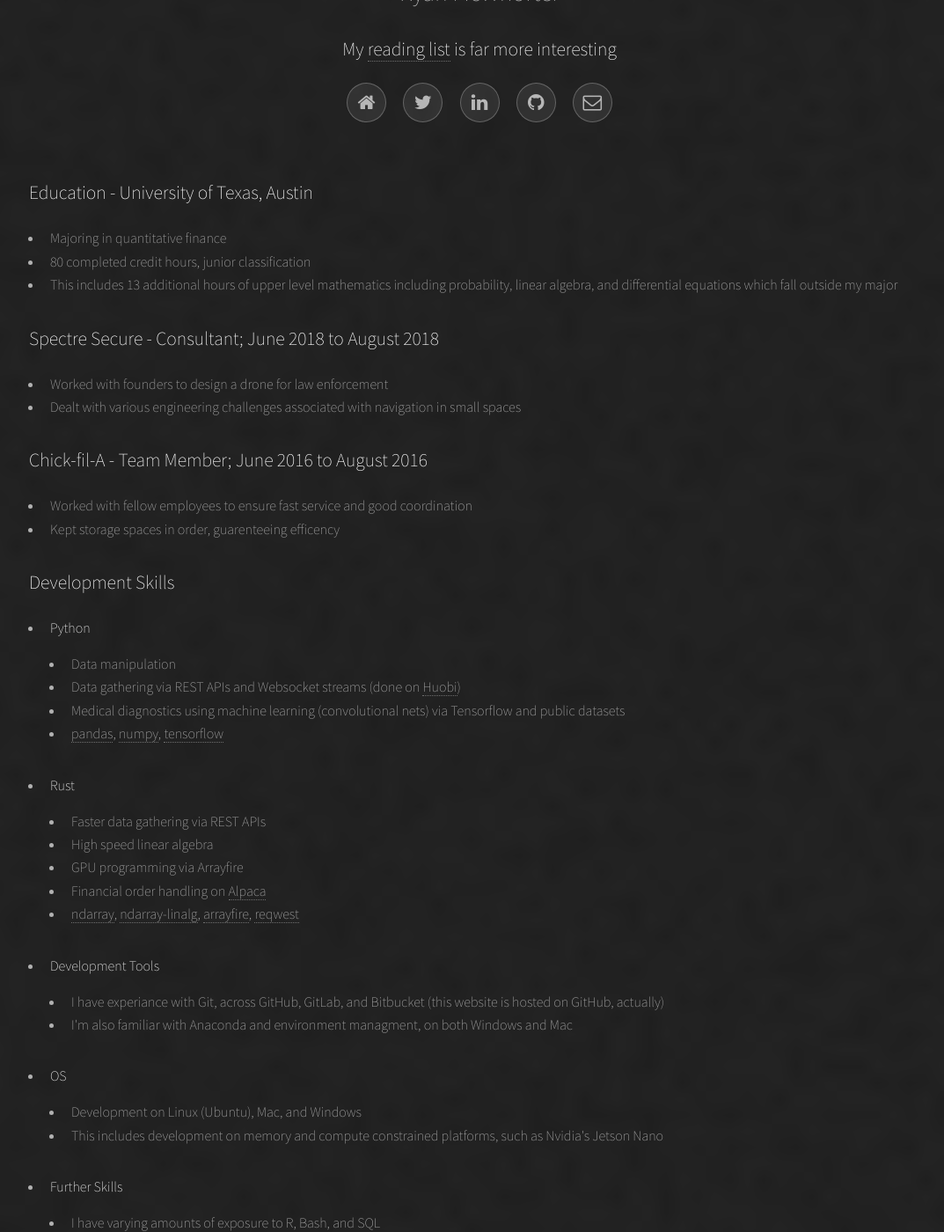
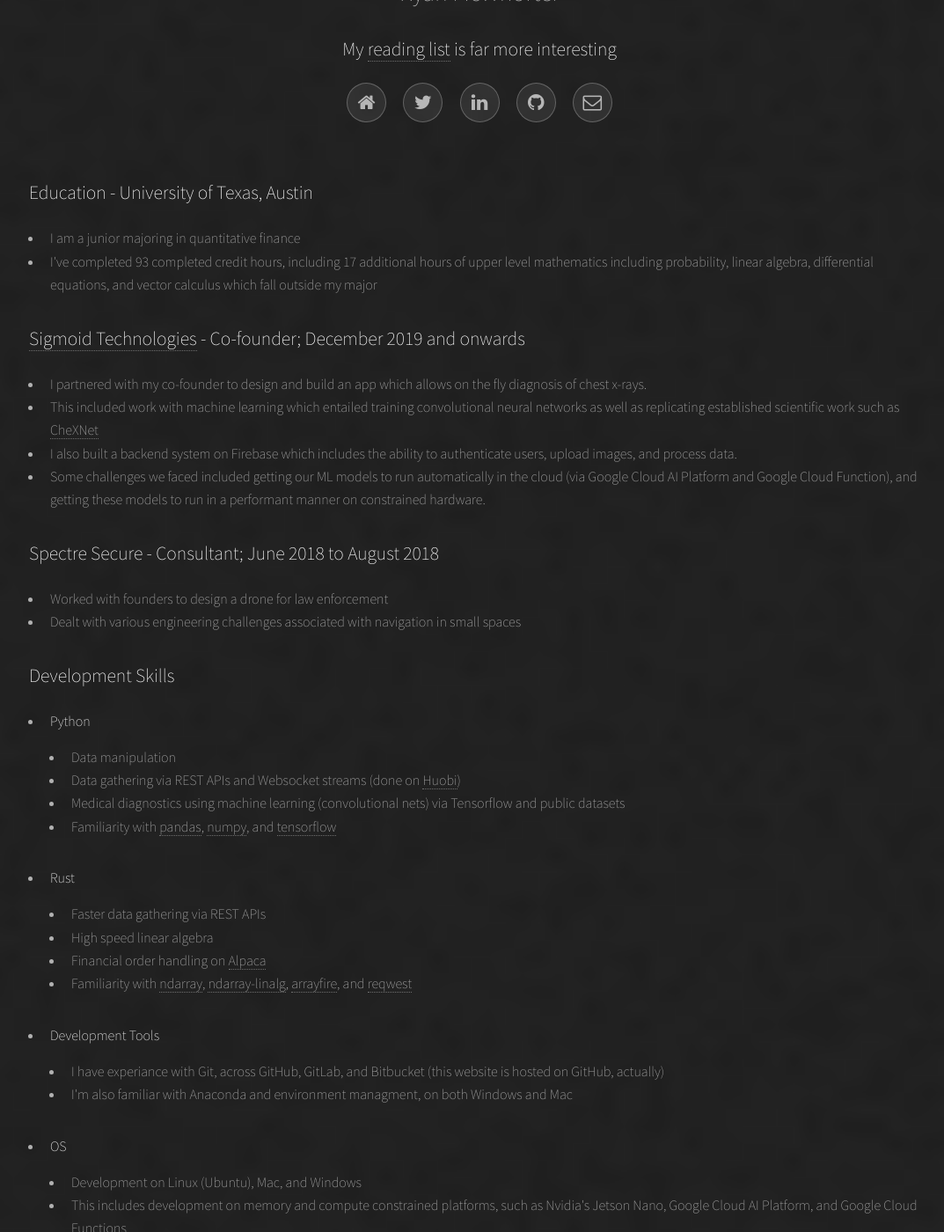
Before and after one commit to rmcwhorter/rmcwhorter.github.io, a Jekyll site: the page resume.html, which Jekyll copies as it is, in a window 1280 px wide and 1400 px high, scrolled down 311 px. Shown: the whole window at 88% size, without its empty margins (95-1168 px from the left). Built offline with Jekyll 4.4.1, drawn with Linux system fonts in a browser that asks for light colours; comment, search, counter and statistics services are not loaded.

Commit message:
Update for MKT Project
Updated resume to be consistent with most recent events, added Sigmoid work, added The Lion's Gate to reading

```diff
--- a/resume.html
+++ b/resume.html
@@ -1,4 +1,4 @@
-<!DOCTYPE HTML>
+<!DOCTYPE html>
 <!--
 	Visualize by TEMPLATED
 	templated.co @templatedco
@@ -12,46 +12,117 @@
     <link rel="stylesheet" href="assets/css/main.css" />
   </head>
   <body>
-
     <!-- Wrapper -->
     <div id="wrapper">
-
       <!-- Header -->
       <header id="header">
-						<span class="avatar"><a href="index.html"><img src="images/better_profile_pic.jpg" alt=""></a></span>
+        <span class="avatar"
+          ><a href="index.html"
+            ><img src="images/better_profile_pic.jpg" alt="" /></a
+        ></span>
         <h1>Ryan McWhorter</h1>
-						<h2>My <a href="reading.html" target="_blank"><span class="label">reading list</span></a> is far more interesting</h2>
+        <h2>
+          My
+          <a href="reading.html" target="_blank"
+            ><span class="label">reading list</span></a
+          >
+          is far more interesting
+        </h2>
         <ul class="icons">
-							<li><a href="index.html" class="icon style2 fa-home"><span class="label">Home</span></a></li>
-							<li><a href="https://twitter.com/rmcwhorter99" target="_blank" class="icon style2 fa-twitter"><span class="label">Twitter</span></a></li>
-							<li><a href="https://www.linkedin.com/in/ryan-mcwhorter/" target="_blank" class="icon style2 fa-linkedin"><span class="label">Linked In</span></a></li>
-							<li><a href="https://github.com/rmcwhorter" target="_blank" class="icon style2 fa-github"><span class="label">GitHub</span></a></li>
-							<li><a href="mailto:ryan.mcwhorter@utexas.edu" class="icon style2 fa-envelope-o"><span class="label">Email</span></a></li>
+          <li>
+            <a href="index.html" class="icon style2 fa-home"
+              ><span class="label">Home</span></a
+            >
+          </li>
+          <li>
+            <a
+              href="https://twitter.com/rmcwhorter99"
+              target="_blank"
+              class="icon style2 fa-twitter"
+              ><span class="label">Twitter</span></a
+            >
+          </li>
+          <li>
+            <a
+              href="https://www.linkedin.com/in/ryan-mcwhorter/"
+              target="_blank"
+              class="icon style2 fa-linkedin"
+              ><span class="label">Linked In</span></a
+            >
+          </li>
+          <li>
+            <a
+              href="https://github.com/rmcwhorter"
+              target="_blank"
+              class="icon style2 fa-github"
+              ><span class="label">GitHub</span></a
+            >
+          </li>
+          <li>
+            <a
+              href="mailto:ryan.mcwhorter@utexas.edu"
+              class="icon style2 fa-envelope-o"
+              ><span class="label">Email</span></a
+            >
+          </li>
         </ul>
       </header>
 
       <!-- Main -->
       <section id="main">
-
         <!-- Thumbnails -->
         <div>
           <h2>Education - University of Texas, Austin</h2>
           <ul class="">
-								<li>Majoring in quantitative finance</li>
-								<li>80 completed credit hours, junior classification</li>
-								<li>This includes 13 additional hours of upper level mathematics including probability, linear algebra, and differential equations which fall outside my major</li>
+            <li>I am a junior majoring in quantitative finance</li>
+            <li>
+              I've completed 93 completed credit hours, including 17 additional
+              hours of upper level mathematics including probability, linear
+              algebra, differential equations, and vector calculus which fall
+              outside my major
+            </li>
           </ul>
         </div>
         <div>
+          <h2>
+            <a href="https://sigmoid-tech.com/" target="_blank"
+              >Sigmoid Technologies</a
+            >
+            - Co-founder; December 2019 and onwards
+          </h2>
+          <ul>
+            <li>
+              I partnered with my co-founder to design and build an app which
+              allows on the fly diagnosis of chest x-rays.
+            </li>
+            <li>
+              This included work with machine learning which entailed training
+              convolutional neural networks as well as replicating established
+              scientific work such as
+              <a
+                href="https://stanfordmlgroup.github.io/projects/chexnet/"
+                target="_blank"
+                >CheXNet</a
+              >
+            </li>
+            <li>
+              I also built a backend system on Firebase which includes the
+              ability to authenticate users, upload images, and process data.
+            </li>
+            <li>
+              Some challenges we faced included getting our ML models to run
+              automatically in the cloud (via Google Cloud AI Platform and
+              Google Cloud Function), and getting these models to run in a
+              performant manner on constrained hardware.
+            </li>
+          </ul>
           <h2>Spectre Secure - Consultant; June 2018 to August 2018</h2>
           <ul class="">
             <li>Worked with founders to design a drone for law enforcement</li>
-								<li>Dealt with various engineering challenges associated with navigation in small spaces</li>
-							</ul>
-							<h2>Chick-fil-A - Team Member; June 2016 to August 2016</h2>
-							<ul class="">
-								<li>Worked with fellow employees to ensure fast service and good coordination</li>
-								<li>Kept storage spaces in order, guarenteeing efficency</li>
+            <li>
+              Dealt with various engineering challenges associated with
+              navigation in small spaces
+            </li>
           </ul>
         </div>
         <div>
@@ -64,13 +135,24 @@
                   Data manipulation
                 </li>
                 <li>
-											Data gathering via REST APIs and Websocket streams (done on <a href="https://www.huobi.com" target="_blank">Huobi</a>)
+                  Data gathering via REST APIs and Websocket streams (done on
+                  <a href="https://www.huobi.com" target="_blank">Huobi</a>)
                 </li>
                 <li>
-											Medical diagnostics using machine learning (convolutional nets) via Tensorflow and public datasets
+                  Medical diagnostics using machine learning (convolutional
+                  nets) via Tensorflow and public datasets
                 </li>
                 <li>
-											<a href="https://pypi.org/project/pandas/" target="_blank">pandas</a>, <a href="https://pypi.org/project/numpy/" target="_blank">numpy</a>, <a href="https://www.tensorflow.org/" target="_blank">tensorflow</a>
+                  Familiarity with
+                  <a href="https://pypi.org/project/pandas/" target="_blank"
+                    >pandas</a
+                  >,
+                  <a href="https://pypi.org/project/numpy/" target="_blank"
+                    >numpy</a
+                  >, and
+                  <a href="https://www.tensorflow.org/" target="_blank"
+                    >tensorflow</a
+                  >
                 </li>
               </ul>
             </li>
@@ -86,13 +168,25 @@
                   High speed linear algebra
                 </li>
                 <li>
-											GPU programming via Arrayfire
+                  Financial order handling on
+                  <a href="https://alpaca.markets/" target="_blank">Alpaca</a>
                 </li>
                 <li>
-											Financial order handling on <a href="https://alpaca.markets/" target="_blank">Alpaca</a>
-										</li>
-										<li>
-											<a href="https://crates.io/crates/ndarray" target="_blank">ndarray</a>, <a href="https://crates.io/crates/ndarray-linalg" target="_blank">ndarray-linalg</a>, <a href="https://crates.io/crates/arrayfire" target="_blank">arrayfire</a>, <a href="https://crates.io/crates/reqwest" target="_blank">reqwest</a>
+                  Familiarity with
+                  <a href="https://crates.io/crates/ndarray" target="_blank"
+                    >ndarray</a
+                  >,
+                  <a
+                    href="https://crates.io/crates/ndarray-linalg"
+                    target="_blank"
+                    >ndarray-linalg</a
+                  >,
+                  <a href="https://crates.io/crates/arrayfire" target="_blank"
+                    >arrayfire</a
+                  >, and
+                  <a href="https://crates.io/crates/reqwest" target="_blank"
+                    >reqwest</a
+                  >
                 </li>
               </ul>
             </li>
@@ -102,10 +196,12 @@
               </h4>
               <ul>
                 <li>
-											I have experiance with Git, across GitHub, GitLab, and Bitbucket (this website is hosted on GitHub, actually)
+                  I have experiance with Git, across GitHub, GitLab, and
+                  Bitbucket (this website is hosted on GitHub, actually)
                 </li>
                 <li>
-											I'm also familiar with Anaconda and environment managment, on both Windows and Mac
+                  I'm also familiar with Anaconda and environment managment, on
+                  both Windows and Mac
                 </li>
               </ul>
             </li>
@@ -118,7 +214,9 @@
                   Development on Linux (Ubuntu), Mac, and Windows
                 </li>
                 <li>
-											This includes development on memory and compute constrained platforms, such as Nvidia's Jetson Nano
+                  This includes development on memory and compute constrained
+                  platforms, such as Nvidia's Jetson Nano, Google Cloud AI
+                  Platform, and Google Cloud Functions
                 </li>
               </ul>
             </li>
@@ -126,7 +224,10 @@
               <h4>Further Skills</h4>
               <ul>
                 <li>I have varying amounts of exposure to R, Bash, and SQL</li>
-										<li>I've also built computers before, and have some degree of familiarity with their internal workings and with overclocking</li>
+                <li>
+                  I've also built computers before, and have some degree of
+                  familiarity with their internal workings and with overclocking
+                </li>
               </ul>
             </li>
           </ul>
@@ -171,13 +293,18 @@
           <h2>Organizations</h2>
           <ul class="">
             <li>
-									<h4><a href="https://www.texasusit.org/" target="_blank" class="">Texas USIT</a></h4>
+              <h4>
+                <a href="https://www.texasusit.org/" target="_blank" class=""
+                  >Texas USIT</a
+                >
+              </h4>
               <ul>
                 <li>
                   General Member, August 2018 to Present
                 </li>
                 <li>
-											Participated in weekly Analyst Group sessions, August 2018 to May 2019
+                  Participated in weekly Analyst Group sessions, August 2018 to
+                  May 2019
                 </li>
                 <li>
                   Participated in 2019 Analyst Group Stock Pitch
@@ -189,8 +316,6 @@
       </section>
 
       <!-- Footer -->
-
-
     </div>
 
     <!-- Scripts -->
@@ -216,12 +341,11 @@
         storageBucket: "personal-site-5502c.appspot.com",
         messagingSenderId: "623204832050",
         appId: "1:623204832050:web:c26fcb97edb0db67fffd2b",
-			measurementId: "G-KM1SHZD469"
+        measurementId: "G-KM1SHZD469",
       };
       // Initialize Firebase
       firebase.initializeApp(firebaseConfig);
       firebase.analytics();
     </script>
   </body>
-
 </html>
```
Also changed, not shown: other parts of resume.html (+30 -9 lines), reading.html (+13 -6 lines). Lines whose indentation alone changed are shown as unchanged.
